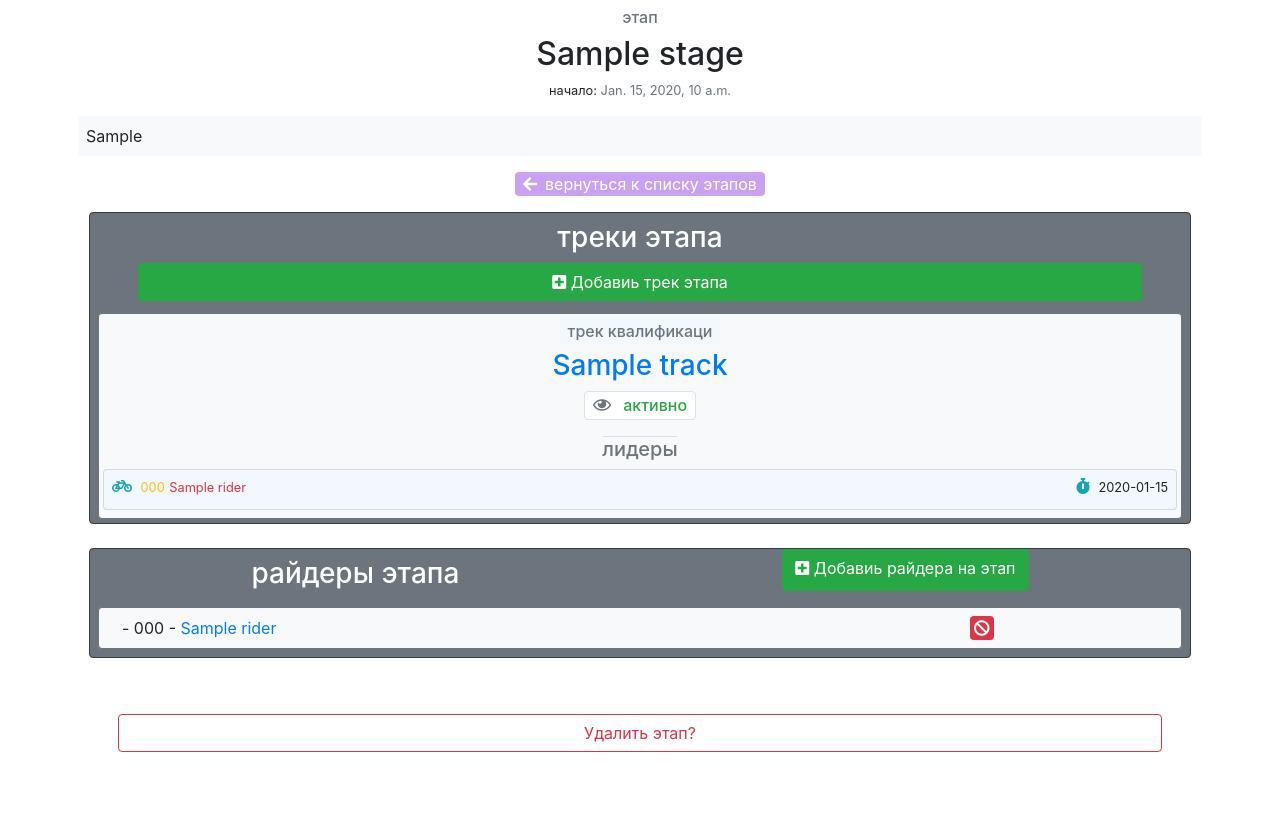
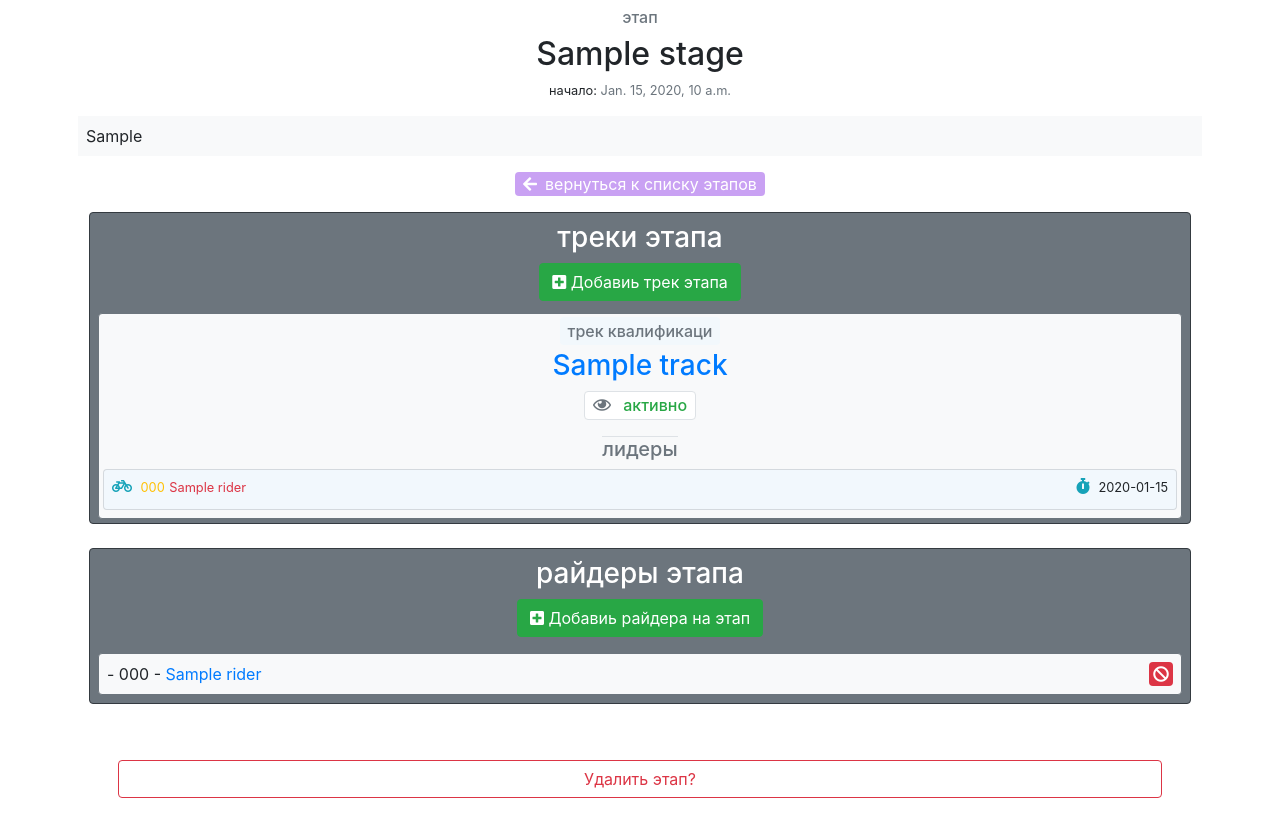
Before and after one commit to iKozzz/MTBRB, a Django app: page /stage_details/1 in a window 1280 px wide. Shown: the part 66-880 px from the top of the page. Before the commit the page ends 818 px from the top, so only its background shows below. Run offline with Django 3.2, Linux system fonts and the light colour scheme; tables that the repository leaves empty hold one stand-in row (values such as "Sample post"); some libraries are stand-ins or nearby versions.

Commit message:
design 100500

```diff
--- a/em/templates/stage_details.html
+++ b/em/templates/stage_details.html
@@ -30,12 +30,12 @@
 </div>
 
 <div class="row mx-1 mb-2 mt-2 border border-dark rounded bg-secondary">
-    <div class="mx-auto">
-        <h3 class="mt-2 text-white">треки этапа</h3>
+    <div class="w-100">
+        <h3 class="mt-2 text-center text-white">треки этапа</h3>
     </div>
 
     {% if tracks %}
-    <a class="w-100 btn btn-success mx-5 mb-2" role="button" href="{% url 'em:track_add' stage.id %}">
+    <a class="mx-auto btn btn-success mx-5 mb-2" role="button" href="{% url 'em:track_add' stage.id %}">
         <i class="fas fa-plus-square"></i> Добавиь трек этапа
     </a>
     {% for track in tracks %}
@@ -105,16 +105,16 @@
 </div>
 
 <div class="row mx-1 mb-2 mt-4 border border-dark rounded bg-secondary">
-    <div class="mx-auto">
-        <h3 class="mt-2 text-white">райдеры этапа</h3>
+    <div class="w-100">
+        <h3 class="mt-2 text-center text-white">райдеры этапа</h3>
     </div>
     {% if riders %}
-    <a class="btn btn-success mx-auto mb-2" role="button" href="{% url 'em:riders' %}">
-        <i class="fas fa-plus-square"></i> Добавиь райдера на этап
-    </a>
+        <a class="btn btn-success mx-auto mb-2" role="button" href="{% url 'em:riders' %}">
+            <i class="fas fa-plus-square"></i> Добавиь райдера на этап
+        </a>
     {% for rider in riders %}
      <div class="w-100 border border-secondary rounded bg-light my-2 mx-2">
-        <div class="mx-2 my-2 col-sm-10">
+        <div class="mx-2 my-2">
             <div>
                 <span>
                     - {{ rider.number }} -
```
